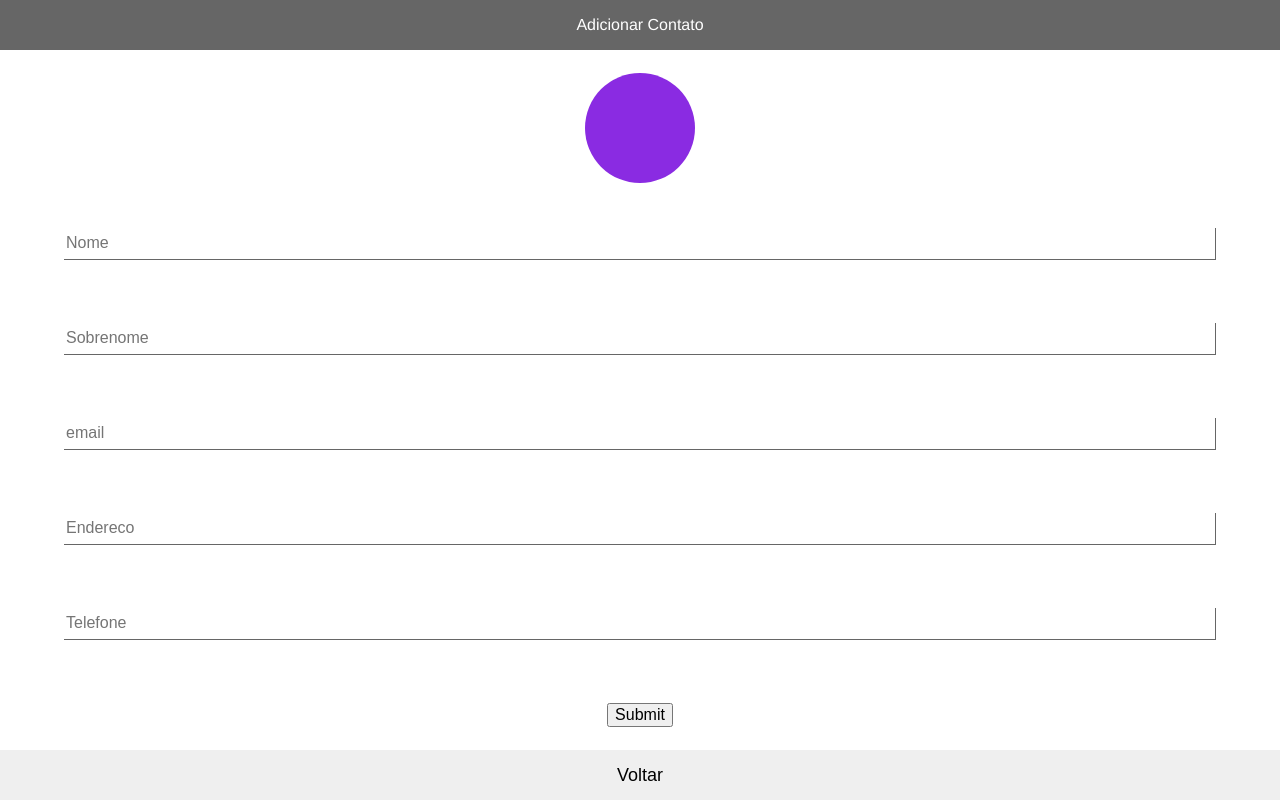
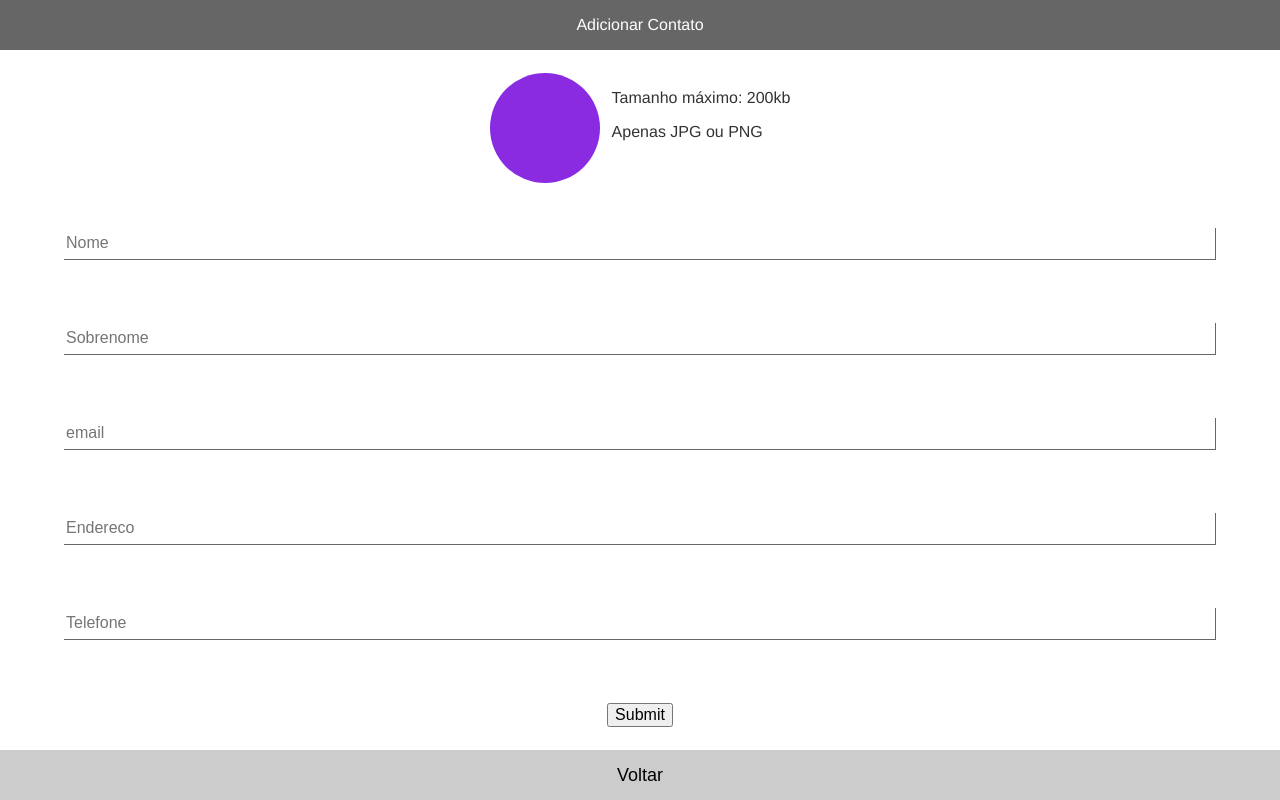
Before and after one commit to allansp9/agenda-app, a React app: page / in a window 1280 px wide. Both pictures are taken after typing "Sample" into the empty fields and a click on the button "Adicionar Contato". Built offline with nearby package versions, Linux system fonts and the light colour scheme.

Commit message:
Adiciona validação para formato da foto

```diff
--- a/src/components/FormContato.js
+++ b/src/components/FormContato.js
@@ -7,7 +7,7 @@ import { normalizePhone } from '../selectors/normalizeForm';
 import encodeBase64 from '../selectors/encodeBase64';
 
 const renderInput = ({ input, meta, label }) => (
-  <div className="form-contato__campo">
+  <div className="form__field">
     <label htmlFor={label}>
       <input {...input} placeholder={label} />
     </label>
@@ -18,10 +18,10 @@ const renderInput = ({ input, meta, label }) => (
 const renderDropzoneInput = ({
   input, meta, label, change,
 }) => (
-  <div>
+  <div className="form__file">
     <Dropzone
       name={label}
-      className="form-contato__file"
+      className="form__foto"
       onDrop={(filesToUpload, e) => {
         input.onChange(filesToUpload[0]);
       }}
@@ -32,12 +32,18 @@ const renderDropzoneInput = ({
           <img src={input.value.preview} alt="preview" className="avatar avatar--grande" />
         )}
     </Dropzone>
-    {meta.dirty && meta.error && <span className="error">{meta.error}</span>}
-    {input.value && (
-      <button onClick={() => input.onChange('')} type="button">
-        Remover foto
-      </button>
-    )}
+    <div className="form__file__desc">
+      <p>Tamanho máximo: 200kb</p>
+      <p>Apenas JPG ou PNG</p>
+      {meta.dirty && meta.error && <span className="error">{meta.error}</span>}
+      <div>
+        {input.value && (
+          <button onClick={() => input.onChange('')} type="button" className="botao--pequeno">
+            Remover arquivo
+          </button>
+        )}
+      </div>
+    </div>
   </div>
 );
 
@@ -56,11 +62,13 @@ const validate = (values) => {
   if (!values.email) {
     errors.email = 'Required';
   } else if (!isEmail(values.email)) {
-    errors.email = 'Invalid Email';
+    errors.email = 'Email inválido';
   }
 
-  if (values.foto && values.foto.size > 200000) {
-    errors.foto = 'File size too big! (max: 200kb)';
+  if (values.foto && !['image/jpeg', 'image/png'].includes(values.foto.type)) {
+    errors.foto = 'Formato inválido!';
+  } else if (values.foto && values.foto.size > 200000) {
+    errors.foto = 'Arquivo muito grande!';
   }
   return errors;
 };
@@ -83,7 +91,7 @@ class ContactForm extends Component {
       handleSubmit, onSubmit, formHandler, change,
     } = this.props;
     return (
-      <form onSubmit={handleSubmit(this.mySubmit)} className="form-contato">
+      <form onSubmit={handleSubmit(this.mySubmit)} className="form">
         <Field name="foto" label="Foto" component={renderDropzoneInput} />
 
         <Field name="nome" label="Nome" component={renderInput} />
--- a/src/components/NovoContato.js
+++ b/src/components/NovoContato.js
@@ -4,10 +4,7 @@ import setActive from '../actions/active';
 
 const NovoContato = props => (
   <div>
-    <button
-      onClick={() => props.dispatch(setActive('add'))}
-      className="botao--grande botao--novo-contato"
-    >
+    <button onClick={() => props.dispatch(setActive('add'))} className="botao--grande">
       Adicionar Contato
     </button>
   </div>
--- a/src/styles/base/_base.scss
+++ b/src/styles/base/_base.scss
@@ -13,6 +13,10 @@ body {
   font-size: $m-size;
 }
 
+.error {
+  color: red;
+}
+
 .is-active {
   background: darken($off-white, 10%);
 }
--- a/src/styles/components/_botao.scss
+++ b/src/styles/components/_botao.scss
@@ -1,16 +1,6 @@
 .botao {
   cursor: pointer;
-}
-
-.botao--grande {
-  @extend .botao;
   border: none;
-  font-size: $font-size-large;
-  height: $xl-size;
-  width: 100%;
-}
-
-.botao--novo-contato {
   background: lighten($color: $grey, $amount: 40);
   transition: background 0.3s ease;
 
@@ -21,3 +11,15 @@
     background: lighten($grey, 20);
   }
 }
+
+.botao--pequeno {
+  @extend .botao;
+  height: $l-size;
+}
+
+.botao--grande {
+  @extend .botao;
+  font-size: $font-size-large;
+  height: $xl-size;
+  width: 100%;
+}
--- a/src/styles/components/_form-contato.scss
+++ /dev/null
@@ -1,30 +0,0 @@
-.form-contato {
-  align-items: center;
-  display: flex;
-  flex: 1;
-  flex-flow: column;
-  justify-content: space-around;
-}
-
-.form-contato__file {
-  align-items: center;
-  border-radius: 50%;
-  background: blueviolet;
-  display: flex;
-  height: 11rem;
-  justify-content: center;
-  margin: auto;
-  width: 11rem;
-}
-
-.form-contato__campo {
-  height: $xl-size;
-  width: 90%;
-  input {
-    border: none;
-    border-bottom: 1px solid $grey;
-    border-right: 1px solid $grey;
-    height: $l-size;
-    width: 100%;
-  }
-}
--- /dev/null
+++ b/src/styles/components/_form.scss
@@ -0,0 +1,38 @@
+.form {
+  align-items: center;
+  display: flex;
+  flex: 1;
+  flex-flow: column;
+  justify-content: space-around;
+}
+
+.form__field {
+  height: $xl-size;
+  width: 90%;
+  input {
+    border: none;
+    border-bottom: 1px solid $grey;
+    border-right: 1px solid $grey;
+    height: $l-size;
+    width: 100%;
+  }
+}
+
+.form__file {
+  display: flex;
+  justify-content: space-between;
+}
+
+.form__foto {
+  align-items: center;
+  border-radius: 50%;
+  background: blueviolet;
+  display: flex;
+  height: 11rem;
+  justify-content: center;
+  margin-right: $s-size;
+  width: 11rem;
+}
+
+.form__file__desc {
+}
--- a/src/styles/styles.scss
+++ b/src/styles/styles.scss
@@ -5,5 +5,5 @@
 @import "./components/lista-contatos";
 @import "./components/visibility";
 @import "./components/botao";
-@import "./components/form-contato";
+@import "./components/form";
 @import "./components/avatar";
```
